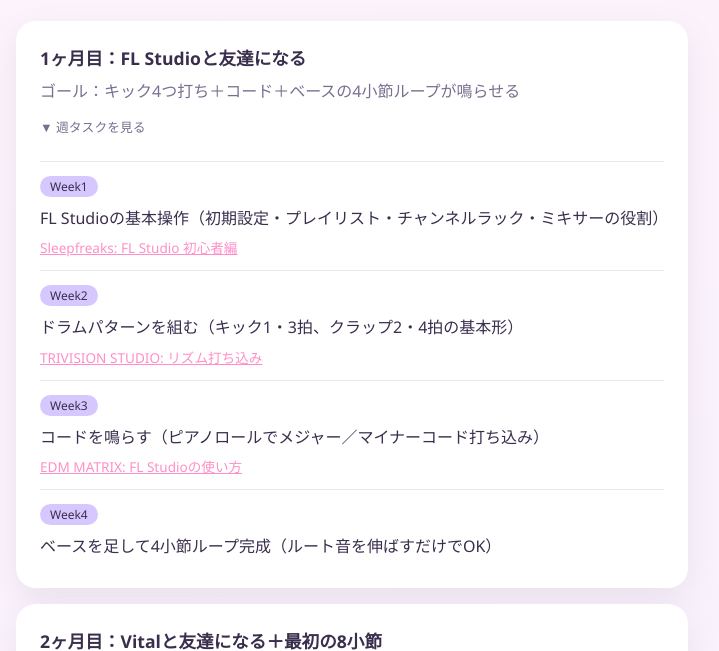
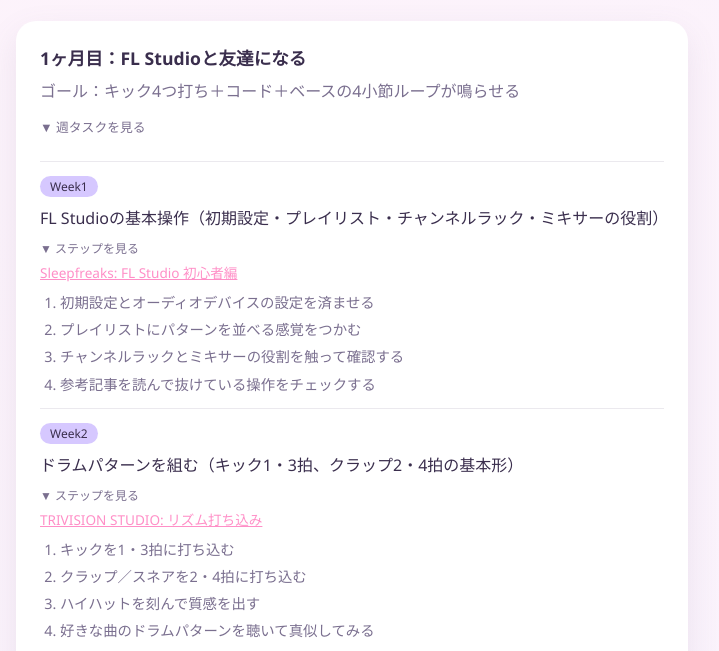
Before and after one commit to w4serinn/kfb-roadmap-companion, a website with bundled scripts: page index.html in a window 1280 px wide. Shown: the part 154-805 px from the top of the page, without its empty margins (288-1007 px from the left). Built offline with nearby package versions, Linux system fonts and the light colour scheme.

Commit message:
feat: 日次ステップの表示を実装

```diff
--- a/assets/roadmap-view.js
+++ b/assets/roadmap-view.js
@@ -1,5 +1,27 @@
 // data/roadmap.json を月カード一覧としてDOMに描画する表示層。
 // ロジック(progress-logic.js等)とは分離し、DOM構築のみを担当する。
+
+function createTaskLink(task) {
+  const link = document.createElement("a");
+  link.className = "week-task__link";
+  link.href = task.link;
+  link.target = "_blank";
+  link.rel = "noopener noreferrer";
+  link.textContent = task.linkText || task.link;
+  return link;
+}
+
+function createStepList(steps) {
+  const stepList = document.createElement("ol");
+  stepList.className = "week-task__steps";
+  stepList.hidden = true;
+  for (const step of steps) {
+    const stepItem = document.createElement("li");
+    stepItem.textContent = step;
+    stepList.appendChild(stepItem);
+  }
+  return stepList;
+}
 
 function createWeekTaskItem(task) {
   const item = document.createElement("li");
@@ -8,21 +30,40 @@ function createWeekTaskItem(task) {
   const tag = document.createElement("span");
   tag.className = "week-task__tag";
   tag.textContent = task.tag;
-  item.appendChild(tag);
 
   const text = document.createElement("p");
   text.className = "week-task__text";
   text.textContent = task.text;
-  item.appendChild(text);
 
-  if (task.link) {
-    const link = document.createElement("a");
-    link.className = "week-task__link";
-    link.href = task.link;
-    link.target = "_blank";
-    link.rel = "noopener noreferrer";
-    link.textContent = task.linkText || task.link;
-    item.appendChild(link);
+  const hasSteps = Array.isArray(task.steps) && task.steps.length > 0;
+
+  if (hasSteps) {
+    const header = document.createElement("button");
+    header.type = "button";
+    header.className = "week-task__header";
+    header.setAttribute("aria-expanded", "false");
+    header.setAttribute("aria-label", `${task.tag}のステップを開閉`);
+    header.appendChild(tag);
+    header.appendChild(text);
+    item.appendChild(header);
+
+    if (task.link) {
+      item.appendChild(createTaskLink(task));
+    }
+
+    const stepList = createStepList(task.steps);
+    header.addEventListener("click", () => {
+      const expanded = header.getAttribute("aria-expanded") === "true";
+      header.setAttribute("aria-expanded", String(!expanded));
+      stepList.hidden = expanded;
+    });
+    item.appendChild(stepList);
+  } else {
+    item.appendChild(tag);
+    item.appendChild(text);
+    if (task.link) {
+      item.appendChild(createTaskLink(task));
+    }
   }
 
   return item;
--- a/styles/main.css
+++ b/styles/main.css
@@ -154,8 +154,49 @@ body {
 }
 
 .week-task__link {
+  display: inline-block;
+  margin-top: 4px;
   color: var(--color-accent);
   font-size: 0.85rem;
+}
+
+.week-task__header {
+  display: block;
+  width: 100%;
+  padding: 0;
+  border: none;
+  background: none;
+  text-align: left;
+  cursor: pointer;
+  font: inherit;
+  color: inherit;
+}
+
+.week-task__header::after {
+  content: "";
+  display: inline-block;
+  margin-top: 2px;
+  font-size: 0.75rem;
+  color: var(--color-text-muted);
+}
+
+.week-task__header[aria-expanded="true"]::after {
+  content: "▲ ステップを閉じる";
+}
+
+.week-task__header[aria-expanded="false"]::after {
+  content: "▼ ステップを見る";
+}
+
+.week-task__steps {
+  margin: 8px 0 0;
+  padding-left: 20px;
+  display: flex;
+  flex-direction: column;
+  gap: 4px;
+  color: var(--color-text-muted);
+  font-size: 0.9rem;
+  line-height: 1.6;
 }
 
 .site-footer {
```
Also changed, not shown: docs/ROADMAP.md (+0 -2 lines), docs/cycle-log.md (+14 -0 lines), docs/roadmap-done.md (+2 -0 lines).
